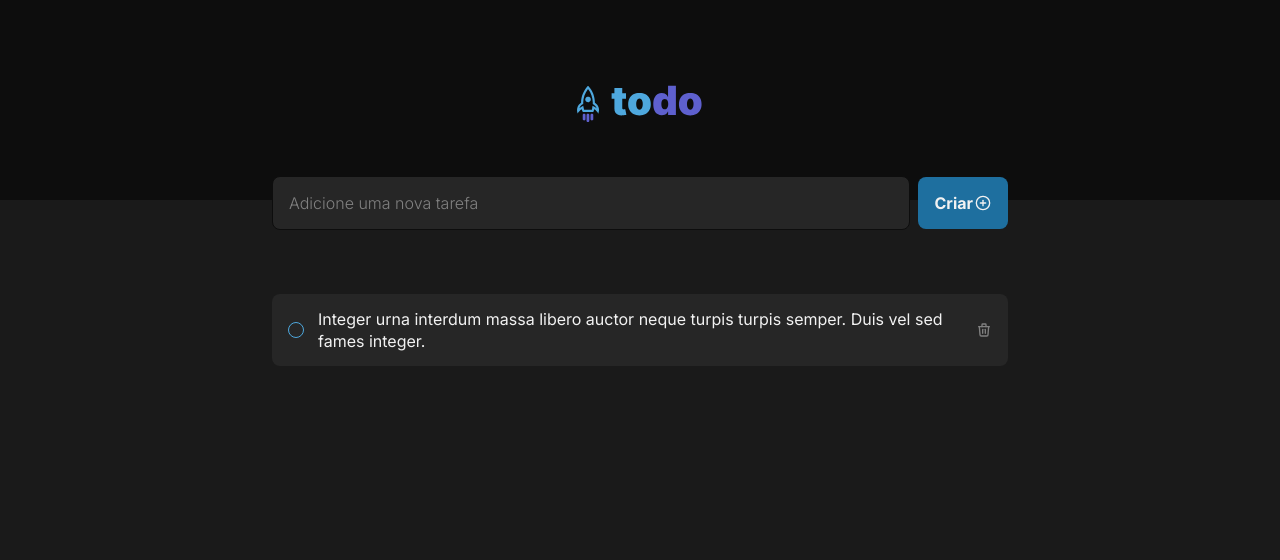
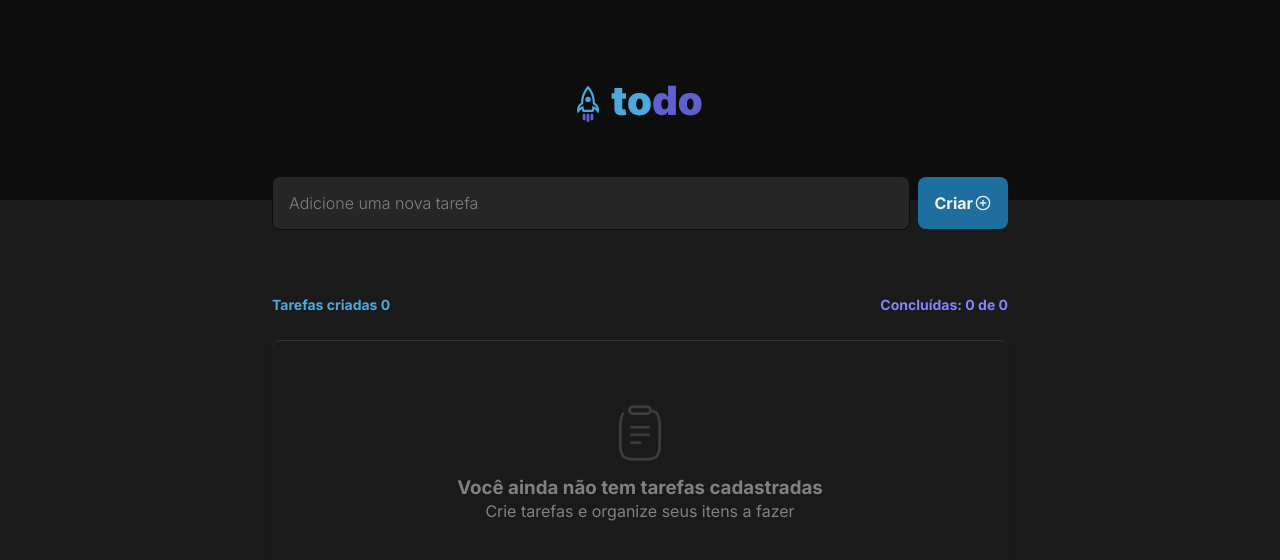
Before and after one commit to yaradaudt/todolist, a React (Vite) app: page / in a window 1280 px wide. Shown: the top 560 px of the page. Built offline with nearby package versions, Linux system fonts and the light colour scheme.

Commit message:
Cards Area done & functional

```diff
--- a/src/App.jsx
+++ b/src/App.jsx
@@ -1,17 +1,85 @@
+import { useState } from "react";
+import styles from "./App.module.css";
 import { Header } from "./components/Header";
 import { InputForm } from "./components/InputForm";
 import { TaskCard } from "./components/TaskCard";
+import clipBoard from "./assets/clipboard.svg";
 
 import "./global.css";
-import styles from "./App.module.css";
 
 export function App() {
+  const [tasks, setTasks] = useState([]);
+  const [inputValue, setInputValue] = useState("");
+
+  function handleAddTask(event) {
+    event.preventDefault();
+
+    if (!inputValue.trim()) return;
+
+    const newTask = {
+      id: Date.now(),
+      text: inputValue,
+      isCompleted: false,
+    };
+
+    setTasks([newTask, ...tasks]);
+    setInputValue("");
+  }
+
+  function toggleTaskCompletion(taskId) {
+    setTasks((prevTasks) => {
+      const updatedTasks = prevTasks.map((task) =>
+        task.id === taskId ? { ...task, isCompleted: !task.isCompleted } : task
+      );
+      console.log("Updated tasks:", updatedTasks);
+      return updatedTasks;
+    });
+  }
+
+  function deleteTask(taskId) {
+    setTasks(tasks.filter((task) => task.id !== taskId));
+  }
+
   return (
     <>
       <Header />
       <div className={styles.wrapper}>
-        <InputForm />
-        <TaskCard />
+        <InputForm
+          inputValue={inputValue}
+          setInputValue={setInputValue}
+          handleAddTask={handleAddTask}
+        />
+        <div className={styles.tasksArea}>
+          <div className={styles.headerTasks}>
+            <p className={styles.currentTasks}>
+              Tarefas criadas {tasks.length}{" "}
+            </p>
+            <p className={styles.completedTasks}>
+              Concluídas: {tasks.filter((task) => task.isCompleted).length} de{" "}
+              {tasks.length}
+            </p>
+          </div>
+          <div className={styles.tasksList}>
+            {tasks.length === 0 ? (
+              <span className={styles.clipboard}>
+                <img src={clipBoard} alt="Clipboard" />
+                <span className={styles.tasksNotes}>
+                  <h3>Você ainda não tem tarefas cadastradas</h3>
+                  <p>Crie tarefas e organize seus itens a fazer</p>
+                </span>
+              </span>
+            ) : (
+              tasks.map((task) => (
+                <TaskCard
+                  key={task.id}
+                  task={task}
+                  toggleTaskCompletion={toggleTaskCompletion}
+                  deleteTask={deleteTask}
+                />
+              ))
+            )}
+          </div>
+        </div>
       </div>
     </>
   );
--- a/src/App.module.css
+++ b/src/App.module.css
@@ -5,3 +5,53 @@
     flex-direction: column;
     gap: 64px;
 }
+
+.headerTasks {
+    display: flex;
+    justify-content: space-between;
+    padding-bottom: 1.5rem;
+}
+
+.currentTasks {
+    color: var(--blue-400);
+    font-size: 0.875rem;
+    font-weight: 700;
+}
+
+.completedTasks {
+    color: var(--purple-400);
+    font-size: 0.875rem;
+    font-weight: 700;
+}
+
+.tasksList {
+    border-top: 1px solid var(--gray-400);
+    border-radius: 8px;
+    box-shadow: 0px 4px 6px rgba(0, 0, 0, 0.1);
+}
+
+.clipboard {
+    display: flex;
+    flex-direction: column;
+    justify-content: center;
+    align-items: center;
+    padding: 4rem;
+    gap: 1rem;
+}
+
+.clipboard img {
+    width: 3.5rem;
+}
+
+.tasksNotes {
+    color: var(--gray-300);
+    text-align: center;
+}
+
+.tasksNotes h3 {
+    font-weight: 700;
+}
+
+.tasksNotes p {
+    font-weight: 400;
+}
--- a/src/components/ButtonCreate/ButtonCreate.module.css
+++ b/src/components/ButtonCreate/ButtonCreate.module.css
@@ -13,6 +13,8 @@
     font-weight: 700;
     border: none;
     cursor: pointer;
+
+    transition: 0.2s ease-in-out;
 }
 
 
--- a/src/components/ButtonCreate/index.jsx
+++ b/src/components/ButtonCreate/index.jsx
@@ -1,9 +1,12 @@
 import styles from "./ButtonCreate.module.css";
 import { FiPlusCircle } from "react-icons/fi";
 
-export function ButtonCreate() {
+export function ButtonCreate({ onClick }) {
   return (
-    <button className={styles.button}>
+    <button
+    className={styles.button}
+    type="button"
+    onClick={onClick}>
       Criar <FiPlusCircle />
     </button>
   );
--- a/src/components/InputForm/index.jsx
+++ b/src/components/InputForm/index.jsx
@@ -1,15 +1,17 @@
 import styles from "./InputForm.module.css";
 import { ButtonCreate } from "../ButtonCreate";
 
-export function InputForm() {
+export function InputForm({ inputValue, setInputValue, handleAddTask }) {
   return (
-    <form className={styles.form}>
+    <form className={styles.form} onSubmit={handleAddTask}>
       <input
         className={styles.input}
         type="text"
         placeholder="Adicione uma nova tarefa"
+        value={inputValue}
+        onChange={(e) => setInputValue(e.target.value)}
       />
-      <ButtonCreate />
+      <ButtonCreate onClick={handleAddTask} />
     </form>
   );
 }
--- a/src/components/TaskCard/TaskCard.module.css
+++ b/src/components/TaskCard/TaskCard.module.css
@@ -1,19 +1,36 @@
-.container {
+.taskCard {
     display: flex;
     align-items: center;
+    justify-content: space-between;
+
+    background: var(--gray-500);
+
     width: 100%;
-    gap: 0.875rem;
-
     height: 4.5rem;
     padding: 1rem;
-    background: var(--gray-500);
+    margin-bottom: 0.875rem;
+    border-radius: 8px;
+}
 
-    border-radius: 0.5rem;
+.taskText {
+  width: 100%;
+  padding-left: 1rem;
+}
+
+.taskTextCompleted {
+  text-decoration: line-through;
+  color: var(--gray-300);
 }
 
 .inputCheckbox {
-  width: 0;
-  height: 0;
+  width: 1;
+  height: 1;
+  opacity: 0;
+  position: absolute;
+  cursor: pointer;
+}
+
+.checkbox {
   display: flex;
   align-items: center;
 }
@@ -24,7 +41,15 @@
   height: 1rem;
   border-radius: 50%;
   border: 1px solid var(--blue-400);
+  cursor: pointer;
+  transition: background-color 0.2s, border-color 0.2s;
 }
+
+.checked {
+  background: var(--purple-700);
+  border-color: var(--purple-700);
+}
+
 
 .buttonRemove {
     display: flex;
--- a/src/components/TaskCard/index.jsx
+++ b/src/components/TaskCard/index.jsx
@@ -1,18 +1,36 @@
 import styles from "./TaskCard.module.css";
 import { TbTrash } from "react-icons/tb";
 
-export function TaskCard() {
+export function TaskCard({ task, toggleTaskCompletion, deleteTask }) {
   return (
-    <div className={styles.container}>
+    <div className={styles.taskCard}>
       <div className={styles.checkbox}>
-        <input className={styles.inputCheckbox} type="checkbox" />
-        <span className={styles.checkboxSpan}></span>
+        <input
+          className={styles.inputCheckbox}
+          type="checkbox"
+          checked={task.isCompleted}
+          onChange={() => {
+            console.log("Checkbox clicked:", task.id)
+            toggleTaskCompletion(task.id)
+          }}
+          />
+        <span
+          className={`${styles.checkboxSpan}
+        ${task.isCompleted ? styles.checked : ""}`}
+        ></span>
       </div>
-      <p>
-        Integer urna interdum massa libero auctor neque turpis turpis semper.
-        Duis vel sed fames integer.
+      <p
+        className={`${styles.taskText} ${
+          task.isCompleted ? styles.taskTextCompleted : ""
+        }`}
+      >
+        {task.text}
       </p>
-      <button className={styles.buttonRemove}>
+
+      <button
+        className={styles.buttonRemove}
+        onClick={() => deleteTask(task.id)}
+      >
         <TbTrash />
       </button>
     </div>
```
Also changed, not shown: src/assets/clipboard.svg (added).
